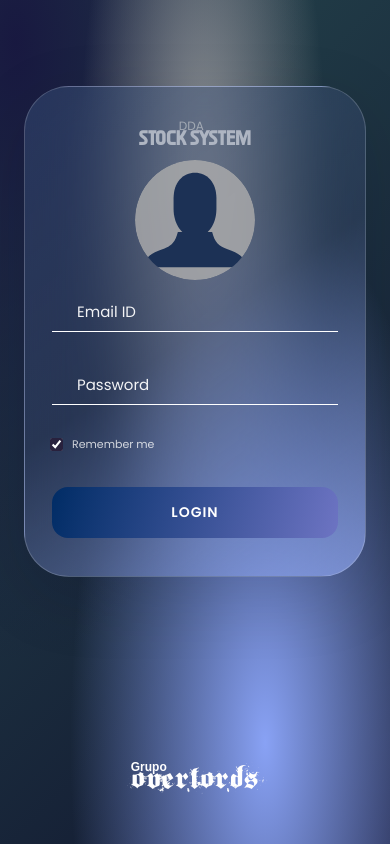
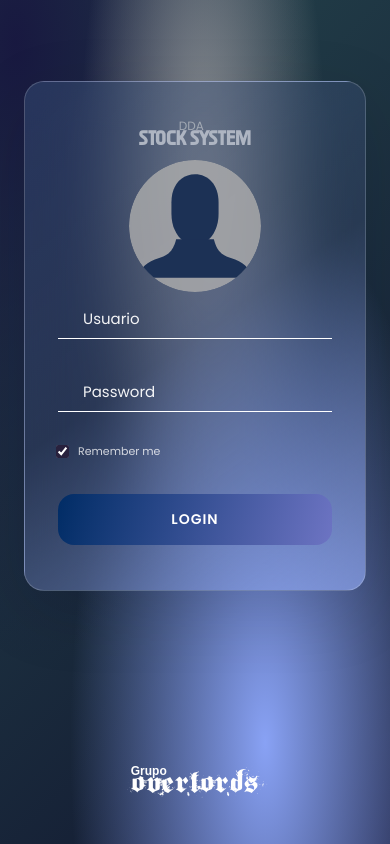
Before and after one commit to Marcossly07/FrontEnd-SA1, a plain HTML site: page templates/login.html in a window 390 px wide. Drawn offline with Linux system fonts and the light colour scheme.

Commit message:
Multiplos usuario

```diff
--- a/scripts/login.js
+++ b/scripts/login.js
@@ -1,4 +1,5 @@
 const usuarioCorreto = "Overlord";
+const usuarioTeste = "Usuario_teste";
 const senhaCorreta = "Planefutu";
 
 const formulario = document.querySelector(".login-form");
@@ -10,7 +11,7 @@ formulario.addEventListener("submit", function(event) {
     const usuario = document.querySelector("#usuario").value;
     const senha = document.querySelector("#senha").value;
 
-    if (usuario === usuarioCorreto && senha === senhaCorreta) {
+    if (usuario === usuarioCorreto || usuario === usuarioTeste && senha === senhaCorreta) {
 
         alert("Login realizado com sucesso!");
 
--- a/static/login.css
+++ b/static/login.css
@@ -201,19 +201,3 @@ button:hover {
     filter: brightness(1.12);
     transform: translateY(-2px);
 }
-
-@media (max-width: 420px) {
-
-    .login-card {
-        min-height: 470px;
-        padding: 35px 27px 38px;
-        border-radius: 45px;
-    }
-
-    .avatar {
-        width: 120px;
-        height: 120px;
-        margin-bottom: 12px;
-    }
-
-}
--- a/templates/login.html
+++ b/templates/login.html
@@ -1,5 +1,5 @@
 <!DOCTYPE html>
-<html lang="pt-BR">
+<html lang="pt-br">
 <head>
     <meta charset="UTF-8">
     <meta name="viewport" content="width=device-width, initial-scale=1.0">
@@ -27,7 +27,7 @@
 
             <label class="input-row">
                 <span class="icon"></span>
-                <input type="name" id="usuario" placeholder="Email ID" required>
+                <input type="name" id="usuario" placeholder="Usuario" required>
             </label>
 
             <label class="input-row">
```
